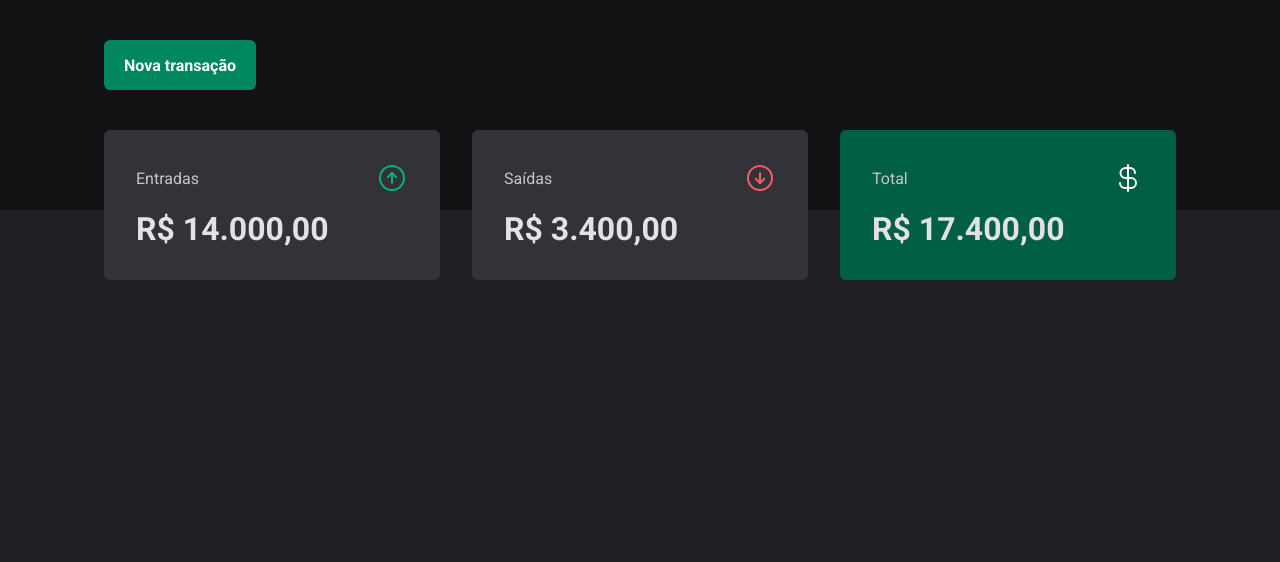
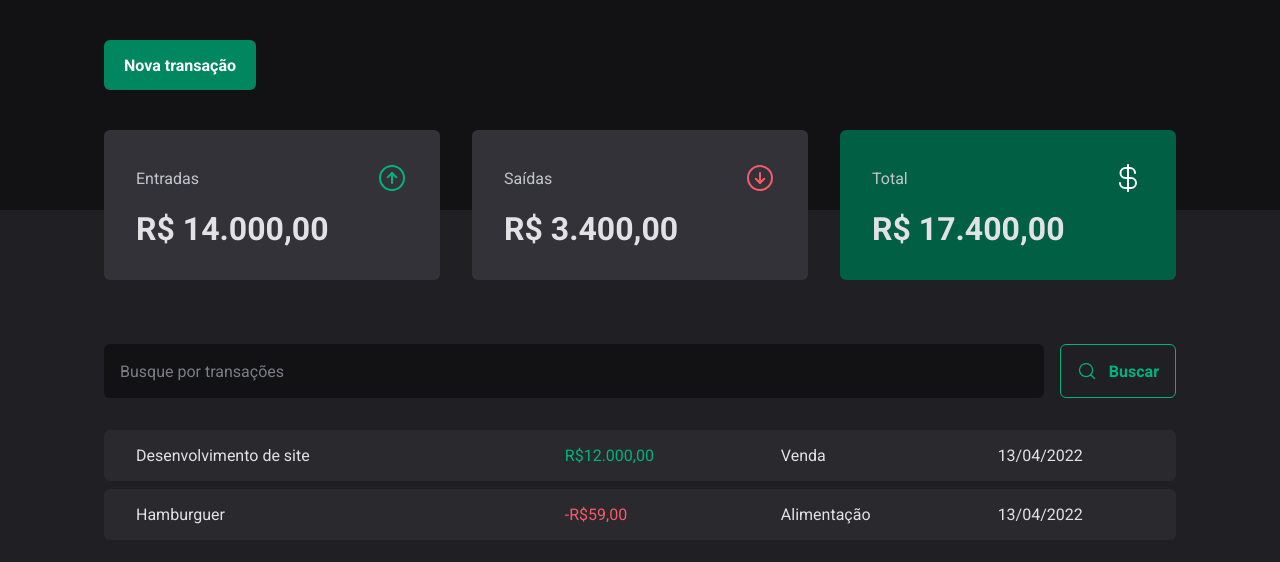
Before and after one commit to thiagopdo/dt-money, a React (Vite) app: page / in a window 1280 px wide. Shown: the top 562 px of the page. Built offline with nearby package versions, Linux system fonts and the light colour scheme.

Commit message:
feat: added SearchForm component and updated style input field for search and button to submit search

```diff
--- /dev/null
+++ b/src/components/SearchForm/index.tsx
@@ -0,0 +1,15 @@
+import { MagnifyingGlass } from "phosphor-react";
+import { SearchFormContainer } from "./style";
+
+export function SearchForm() {
+  return (
+    <SearchFormContainer>
+      <input type="text" placeholder="Busque por transações" />
+
+      <button type="submit">
+        <MagnifyingGlass size={20} />
+        Buscar
+      </button>
+    </SearchFormContainer>
+  );
+}
--- /dev/null
+++ b/src/components/SearchForm/style.ts
@@ -0,0 +1,40 @@
+import styled from "styled-components";
+
+export const SearchFormContainer = styled.form`
+  display: flex;
+  gap: 1rem;
+
+  input {
+    flex: 1;
+    border-radius: 6px;
+    border: 0;
+    background-color: ${(props) => props.theme["gray-900"]};
+    color: ${(props) => props.theme["gray-300"]};
+    padding: 1rem;
+
+    &::placeholder {
+      color: ${(props) => props.theme["gray-500"]};
+    }
+  }
+
+  button {
+    display: flex;
+    align-items: center;
+    gap: 0.75rem;
+
+    border: 0;
+    padding: 1rem;
+    background: transparent;
+    border: 1px solid ${(props) => props.theme["green-300"]};
+    color: ${(props) => props.theme["green-300"]};
+    font-weight: bold;
+    border-radius: 6px;
+
+    &:hover {
+      background: ${(props) => props.theme["green-500"]};
+      border-color: 1px solid ${(props) => props.theme["green-500"]};
+      color: ${(props) => props.theme.white};
+      transition: background-color 0.2s, color 0.2s border-color 0.2s;
+    }
+  }
+`;
--- a/src/components/Summary/style.ts
+++ b/src/components/Summary/style.ts
@@ -1,5 +1,4 @@
 import styled, { css } from "styled-components";
-import Summary from "./index";
 
 export const SummaryContainer = styled.div`
   width: 100%;
--- a/src/pages/Transactions/index.tsx
+++ b/src/pages/Transactions/index.tsx
@@ -1,11 +1,41 @@
 import Header from "../../components/Header";
+import { SearchForm } from "../../components/SearchForm";
 import Summary from "../../components/Summary";
+import {
+  PriceHighlight,
+  TransactionsContainer,
+  TransactionsTable,
+} from "./styles";
 
 export default function Transactions() {
   return (
     <div>
       <Header />
       <Summary />
+
+      <TransactionsContainer>
+        <SearchForm />
+        <TransactionsTable>
+          <tbody>
+            <tr>
+              <td width="40%">Desenvolvimento de site</td>
+              <td>
+                <PriceHighlight variant="income">R$12.000,00</PriceHighlight>
+              </td>
+              <td>Venda</td>
+              <td>13/04/2022</td>
+            </tr>
+            <tr>
+              <td width="40%">Hamburguer</td>
+              <td>
+                <PriceHighlight variant="outcome">-R$59,00</PriceHighlight>
+              </td>
+              <td>Alimentação</td>
+              <td>13/04/2022</td>
+            </tr>
+          </tbody>
+        </TransactionsTable>
+      </TransactionsContainer>
     </div>
   );
 }
--- a/src/pages/Transactions/styles.ts
+++ b/src/pages/Transactions/styles.ts
@@ -0,0 +1,42 @@
+import { styled } from "styled-components";
+
+export const TransactionsContainer = styled.main`
+  width: 100%;
+  max-width: 1120px;
+  margin: 4rem auto 0;
+  padding: 0 1.5rem;
+`;
+
+export const TransactionsTable = styled.table`
+  width: 100%;
+  border-collapse: separate;
+  border-spacing: 0 0.5rem;
+  margin-top: 1.5rem;
+
+  td {
+    padding: 1rem 2rem;
+    border: 0;
+    background: ${(props) => props.theme["gray-700"]};
+
+    &:first-child {
+      border-top-left-radius: 6px;
+      border-bottom-left-radius: 6px;
+    }
+
+    &:last-child {
+      border-top-right-radius: 6px;
+      border-bottom-right-radius: 6px;
+    }
+  }
+`;
+
+interface PriceHighlightProps {
+  variant: "income" | "outcome";
+}
+
+export const PriceHighlight = styled.span<PriceHighlightProps>`
+  color: ${(props) =>
+    props.variant === "income"
+      ? props.theme["green-300"]
+      : props.theme["red-300"]};
+`;
--- a/src/styles/themes/default.ts
+++ b/src/styles/themes/default.ts
@@ -10,7 +10,7 @@
   "gray-800": "#202024",
   "gray-900": "#121214",
 
-  "green-100": "#00b37e",
+  "green-300": "#00b37e",
   "green-500": "#00875f",
   "green-700": "#015f43",
 
```
